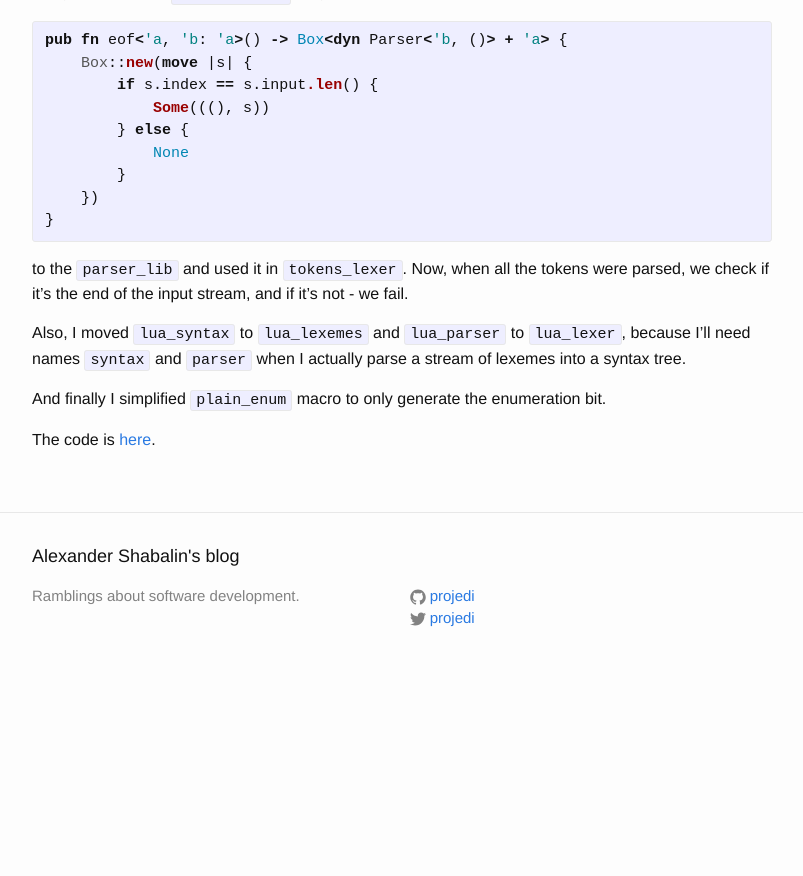
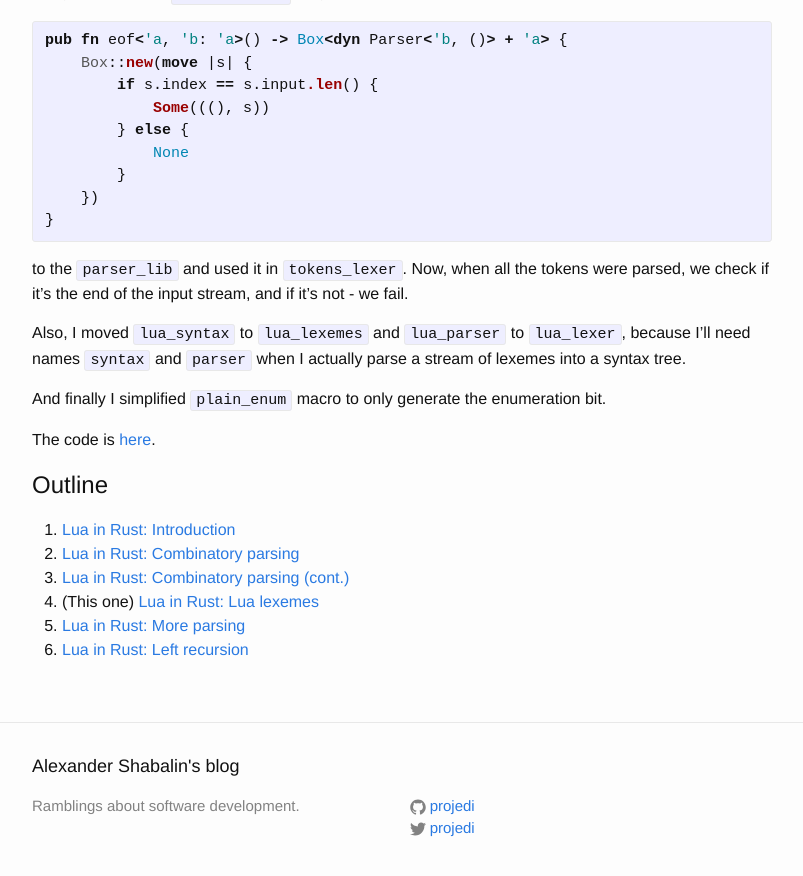
Before and after one commit to projedi/projedi.github.io, a Jekyll site: the page built from _posts/2019-06-04-lua-in-rust-lua-lexemes.markdown, in a window 1280 px wide and 900 px high, scrolled down 2285 px. Shown: the top 876 px of the window, without its empty margins (238-1041 px from the left). Built offline with Jekyll 4.4.1, drawn with Linux system fonts in a browser that asks for light colours; before the commit the page ends 2975 px from its top, so only the background shows below that.

Commit message:
Add outline to all lua-in-rust posts

```diff
--- /dev/null
+++ b/_layouts/lua-in-rust.html
@@ -0,0 +1,20 @@
+---
+layout: post
+---
+
+{{ content }}
+
+<h1 id="outline">Outline</h1>
+
+{% assign posts = site.categories.lua-in-rust | sort: "date", "last" %}
+<ol>
+{% for post in posts %}
+<li>
+{% if post.id == page.id %}
+(This one) <a href="{{ site.baseurl }}{{post.url}}">{{post.title}}</a>
+{% else %}
+<a href="{{ site.baseurl }}{{post.url}}">{{post.title}}</a>
+{% endif %}
+</li>
+{% endfor %}
+</ol>
--- a/_posts/2019-06-02-lua-in-rust-combinatory-parsing.markdown
+++ b/_posts/2019-06-02-lua-in-rust-combinatory-parsing.markdown
@@ -1,5 +1,5 @@
 ---
-layout: post
+layout: lua-in-rust
 title: "Lua in Rust: Combinatory parsing"
 categories: "lua-in-rust"
 ---
--- a/_posts/2019-06-03-lua-in-rust-combinatory-parsing-cont.markdown
+++ b/_posts/2019-06-03-lua-in-rust-combinatory-parsing-cont.markdown
@@ -1,5 +1,5 @@
 ---
-layout: post
+layout: lua-in-rust
 title: "Lua in Rust: Combinatory parsing (cont.)"
 categories: "lua-in-rust"
 ---
--- a/_posts/2019-06-04-lua-in-rust-lua-lexemes.markdown
+++ b/_posts/2019-06-04-lua-in-rust-lua-lexemes.markdown
@@ -1,5 +1,5 @@
 ---
-layout: post
+layout: lua-in-rust
 title: "Lua in Rust: Lua lexemes"
 categories: "lua-in-rust"
 ---
--- a/_posts/2019-06-09-lua-in-rust-more-parsing.markdown
+++ b/_posts/2019-06-09-lua-in-rust-more-parsing.markdown
@@ -1,5 +1,5 @@
 ---
-layout: post
+layout: lua-in-rust
 title: "Lua in Rust: More parsing"
 categories: "lua-in-rust"
 ---
--- a/_posts/2019-06-21-lua-in-rust-left-recursion.markdown
+++ b/_posts/2019-06-21-lua-in-rust-left-recursion.markdown
@@ -1,5 +1,5 @@
 ---
-layout: post
+layout: lua-in-rust
 title: "Lua in Rust: Left recursion"
 categories: "lua-in-rust"
 ---
```
Also changed, not shown: _posts/2019-06-01-lua-in-rust-introduction.markdown (+1 -9 lines).
